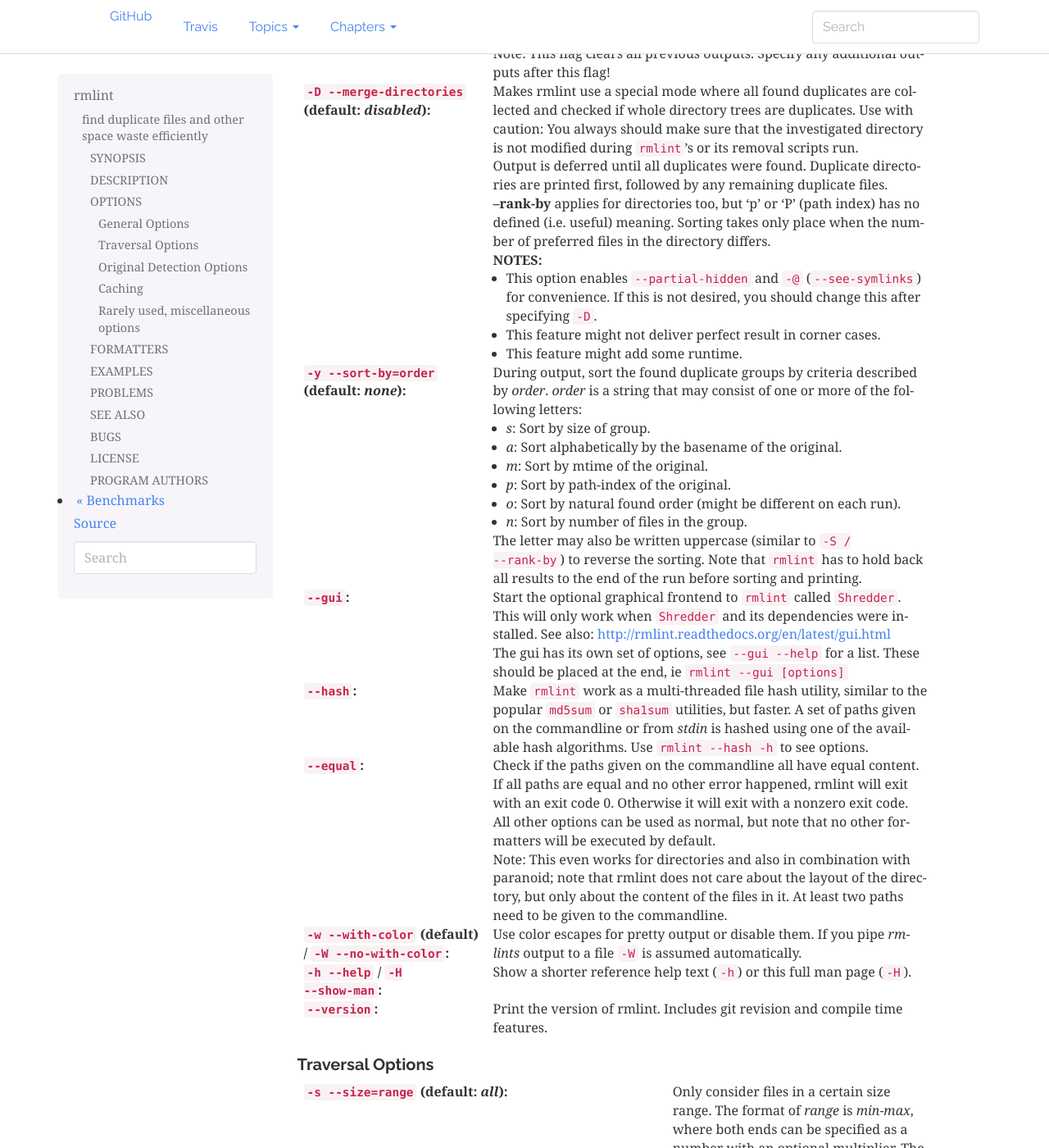
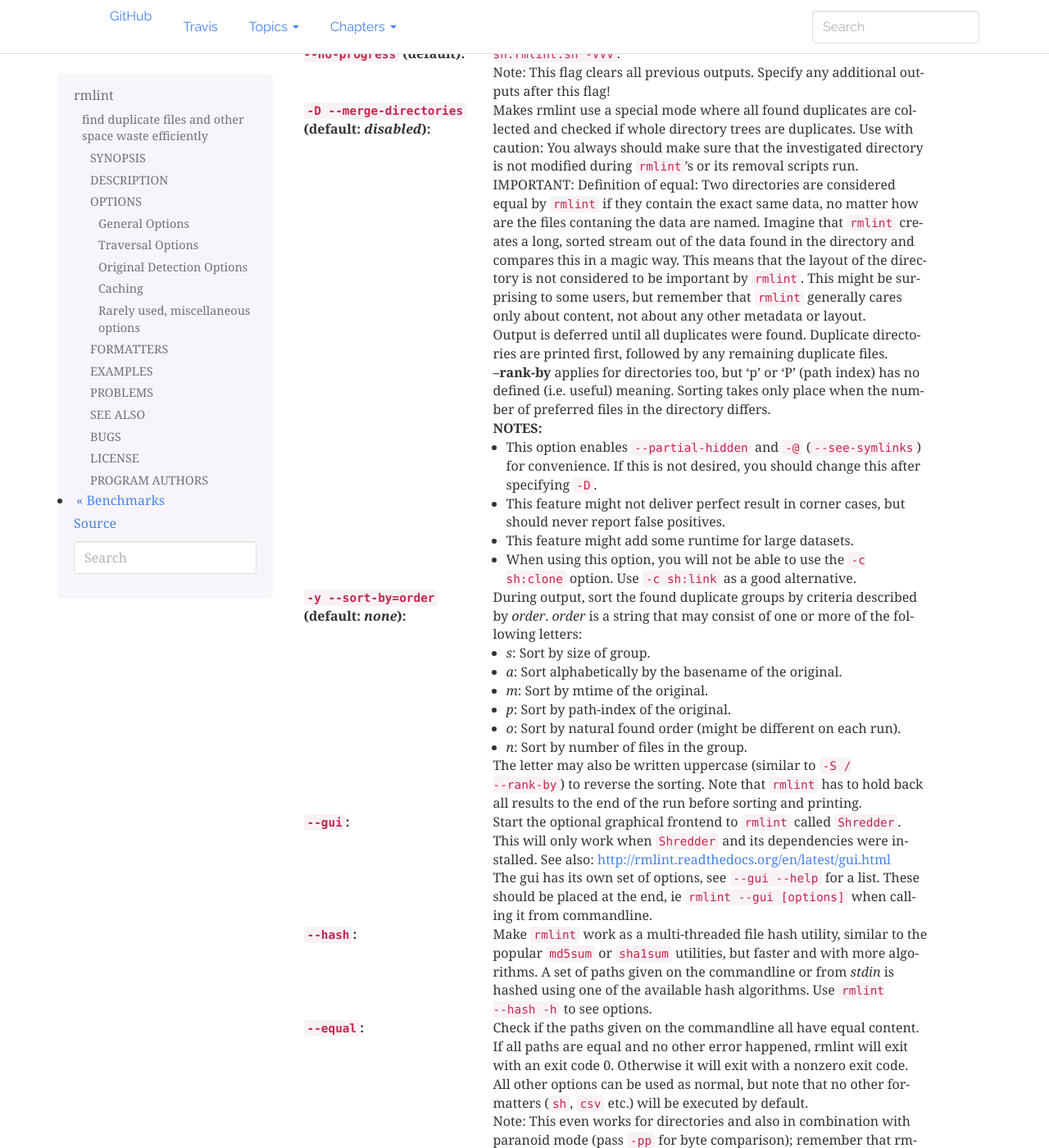
Before and after one commit to sahib/rmlint, a Sphinx documentation site: the page built from docs/rmlint.1.rst, in a window 1280 px wide and 1400 px high, scrolled down 2356 px. Shown: the whole window at 82% size. Built offline with Sphinx 7.4.7, drawn with Linux system fonts in a browser that asks for light colours; some of the changed text lies outside the part shown.

Commit message:
Some cleanup in the manpage

```diff
--- a/docs/rmlint.1.rst
+++ b/docs/rmlint.1.rst
@@ -129,6 +129,7 @@
 :``-p --paranoid`` / ``-P --less-paranoid`` (**default**):
 
     Increase or decrease the paranoia of ``rmlint``'s duplicate algorithm.
+    Use ``-pp`` if you want byte-by-byte comparison without any hashing.
 
     * **-p** is equivalent to **--algorithm=sha512**
     * **-pp** is equivalent to **--algorithm=paranoid**
@@ -157,8 +158,17 @@
     always should make sure that the investigated directory is not modified
     during ``rmlint``'s or its removal scripts run.
 
-    Output is deferred until all duplicates were found.
-    Duplicate directories are printed first, followed by any remaining duplicate files.
+    IMPORTANT: Definition of equal: Two directories are considered equal by
+    ``rmlint`` if they contain the exact same data, no matter how are the files
+    contaning the data are named. Imagine that ``rmlint`` creates a long,
+    sorted stream out of the data found in the directory and compares this in
+    a magic way. This means that the layout of the directory is not considered
+    to be important by ``rmlint``. This might be surprising to some users, but
+    remember that ``rmlint`` generally cares only about content, not about any
+    other metadata or layout.
+
+    Output is deferred until all duplicates were found. Duplicate directories
+    are printed first, followed by any remaining duplicate files.
 
     **--rank-by** applies for directories too, but 'p' or 'P' (path index)
     has no defined (i.e. useful) meaning. Sorting takes only place when the number of
@@ -169,8 +179,11 @@
     * This option enables ``--partial-hidden`` and ``-@`` (``--see-symlinks``)
       for convenience. If this is not desired, you should change this after
       specifying ``-D``.
-    * This feature might not deliver perfect result in corner cases.
-    * This feature might add some runtime.
+    * This feature might not deliver perfect result in corner cases, but
+      should never report false positives.
+    * This feature might add some runtime for large datasets.
+    * When using this option, you will not be able to use the ``-c sh:clone`` option.
+      Use ``-c sh:link`` as a good alternative.
 
 :``-y --sort-by=order`` (**default\:** *none*):
 
@@ -196,26 +209,30 @@
     See also: http://rmlint.readthedocs.org/en/latest/gui.html
 
     The gui has its own set of options, see ``--gui --help`` for a list.  These
-    should be placed at the end, ie ``rmlint --gui [options]``
+    should be placed at the end, ie ``rmlint --gui [options]`` when calling
+    it from commandline.
 
 :``--hash``:
 
     Make ``rmlint`` work as a multi-threaded file hash utility, similar to the
-    popular ``md5sum`` or ``sha1sum`` utilities, but faster.
+    popular ``md5sum`` or ``sha1sum`` utilities, but faster and with more algorithms.
     A set of paths given on the commandline or from *stdin* is hashed using one
     of the available hash algorithms.  Use ``rmlint --hash -h`` to see options.
 
 :``--equal``:
 
-    Check if the paths given on the commandline all have equal content. If all paths
-    are equal and no other error happened, rmlint will exit with an exit code 0.
-    Otherwise it will exit with a nonzero exit code. All other options can be used
-    as normal, but note that no other formatters will be executed by default.
+    Check if the paths given on the commandline all have equal content. If all
+    paths are equal and no other error happened, rmlint will exit with an exit
+    code 0. Otherwise it will exit with a nonzero exit code. All other options
+    can be used as normal, but note that no other formatters (``sh``, ``csv``
+    etc.) will be executed by default.
 
-    Note: This even works for directories and also in combination with
-    paranoid; note that rmlint does not care about the layout of the directory,
-    but only about the content of the files in it. At least two paths need to
-    be given to the commandline.
+    Note: This even works for directories and also in combination with paranoid
+    mode (pass ``-pp`` for byte comparison); remember that rmlint does not care
+    about the layout of the directory, but only about the content of the files
+    in it. At least two paths need to be given to the commandline.
+
+    By default this will use hashing to compare the files and/or directories.
 
 :``-w --with-color`` (**default**) / ``-W --no-with-color``:
 
@@ -269,8 +286,8 @@
 
 :``-x --no-crossdev`` / ``-X --crossdev`` (**default**):
 
-    Stay always on the same device (``-x``),
-    or allow crossing mountpoints (``-X``)?
+    Stay always on the same device (``-x``), or allow crossing mountpoints
+    (``-X``). The latter is the default.
 
 :``-r --hidden`` / ``-R --no-hidden`` (**default**) / ``--partial-hidden``:
 
@@ -314,11 +330,12 @@
     If the file does not initially exist, no filtering is done but the stampfile
     is still written.
 
-    ``-N`` in contrast takes the timestamp directly and will not write anything.
+    ``-N``, in contrast, takes the timestamp directly and will not write anything.
 
-    Note that ``rmlint`` will find duplicates newer than ``timestamp``, even if the original is
-    older.  If you want only find duplicates where both original and duplicate are newer
-    than ``timestamp`` you can use ``find(1)``:
+    Note that ``rmlint`` will find duplicates newer than ``timestamp``, even if
+    the original is older.  If you want only find duplicates where both
+    original and duplicate are newer than ``timestamp`` you can use
+    ``find(1)``:
 
     * ``find -mtime -1 | rmlint - # find all files younger than a day``
 
@@ -345,9 +362,10 @@
 
     Sort the files in a group of duplicates into originals and duplicates by
     one or more criteria. Each criteria is defined by a single letter (except
-    **r** and **x**). Multiple criteria may be given as string, where the
-    first criteria is the most important. If one criteria cannot decide between
-    original and duplicate the next one is tried.
+    **r** and **x** which expect a regex pattern after the letter). Multiple
+    criteria may be given as string, where the first criteria is the most
+    important. If one criteria cannot decide between original and duplicate the
+    next one is tried.
 
     - **m**: keep lowest mtime (oldest)           **M**: keep highest mtime (newest)
     - **a**: keep first alphabetically            **A**: keep last alphabetically
@@ -691,6 +709,10 @@
 
   ``$ rmlint backup // data --keep-all-tagged --must-match-tagged``
 
+* Compare if the directories a b c and are equal
+
+  ``$ rmlint --equal a b c; echo $?  # Will print 0 if they are equal``
+
 PROBLEMS
 ========
 
```
Also changed, not shown: other parts of docs/rmlint.1.rst (+3 -4 lines), CHANGELOG.md (+1 -0 lines).
